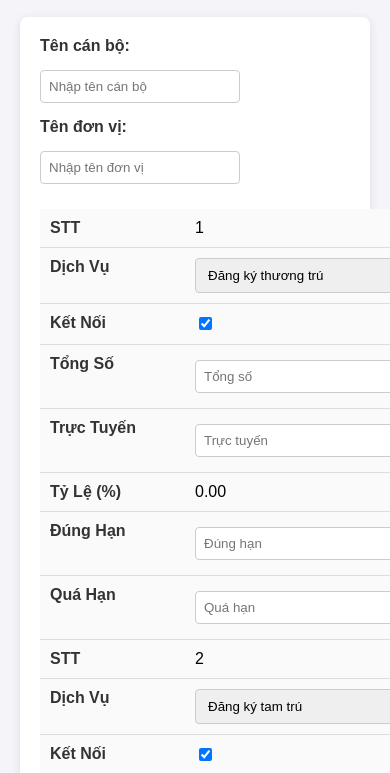
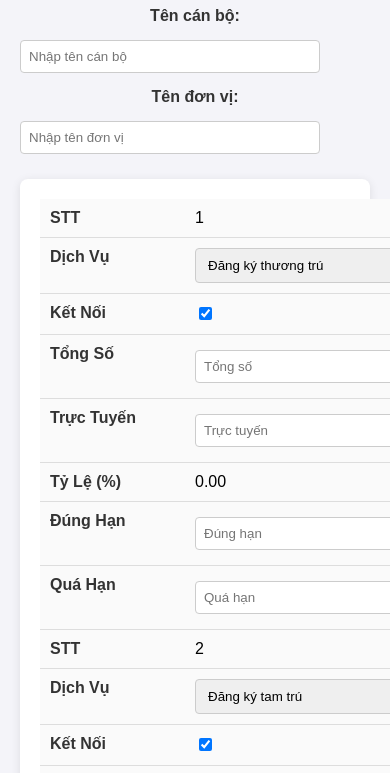
Before and after one commit to thetrungit/thetrungit.github.io, a plain HTML site: page index.html in a window 390 px wide. Shown: the part 71-844 px from the top of the page. Drawn offline with Linux system fonts and the light colour scheme.

Commit message:
Điều chỉnh vị trí 2 trường input nằm dưới tiêu đề Báo Cáo Dịch Vụ Công và bên phải

```diff
--- a/index.html
+++ b/index.html
@@ -14,24 +14,20 @@
     h2 {
       text-align: center;
       color: #333;
-      margin-bottom: 20px;
+      margin-bottom: 10px;
+      position: relative;
     }
-    #report-form {
+    .container {
       max-width: 1200px;
       margin: 0 auto;
-      background-color: #fff;
-      padding: 20px;
-      border-radius: 8px;
-      box-shadow: 0 2px 10px rgba(0, 0, 0, 0.1);
       position: relative;
     }
     .user-info {
-      position: absolute;
-      top: 20px;
-      right: 20px;
+      float: right;
       display: flex;
       flex-direction: column;
       gap: 10px;
+      margin-bottom: 20px;
     }
     .user-info label {
       font-weight: bold;
@@ -43,6 +39,15 @@
       border: 1px solid #ccc;
       border-radius: 4px;
       box-sizing: border-box;
+    }
+    #report-form {
+      max-width: 1200px;
+      margin: 0 auto;
+      background-color: #fff;
+      padding: 20px;
+      border-radius: 8px;
+      box-shadow: 0 2px 10px rgba(0, 0, 0, 0.1);
+      clear: both; /* Đảm bảo form nằm dưới user-info */
     }
     table {
       width: 100%;
@@ -115,8 +120,13 @@
     }
     @media (max-width: 768px) {
       .user-info {
-        position: static;
-        margin-bottom: 20px;
+        float: none;
+        margin: 0 auto 20px;
+        text-align: center;
+      }
+      .user-info input[type="text"] {
+        width: 100%;
+        max-width: 300px;
       }
       table, th, td {
         display: block;
@@ -144,14 +154,15 @@
   </style>
 </head>
 <body>
+  <div class="container">
     <h2>Báo Cáo Dịch Vụ Công</h2>
-  <form id="report-form">
     <div class="user-info">
       <label for="tenCanBo">Tên cán bộ:</label>
       <input type="text" id="tenCanBo" name="tenCanBo" required placeholder="Nhập tên cán bộ">
       <label for="tenDonVi">Tên đơn vị:</label>
       <input type="text" id="tenDonVi" name="tenDonVi" required placeholder="Nhập tên đơn vị">
     </div>
+    <form id="report-form">
       <table>
         <thead>
           <tr>
@@ -342,6 +353,7 @@
         <tbody id="report-body"></tbody>
       </table>
     </div>
+  </div>
 
   <script>
     const GOOGLE_SCRIPT_URL = 'https://script.google.com/macros/s/AKfycbwT_-7JSGF3xgO7Sle2ZWrLR9ProWOBQBhTeNRynTHOJsO3UBd5RfUm0EztFM7Lf1fDLw/exec';
```
Lines whose indentation alone changed are shown as unchanged.
